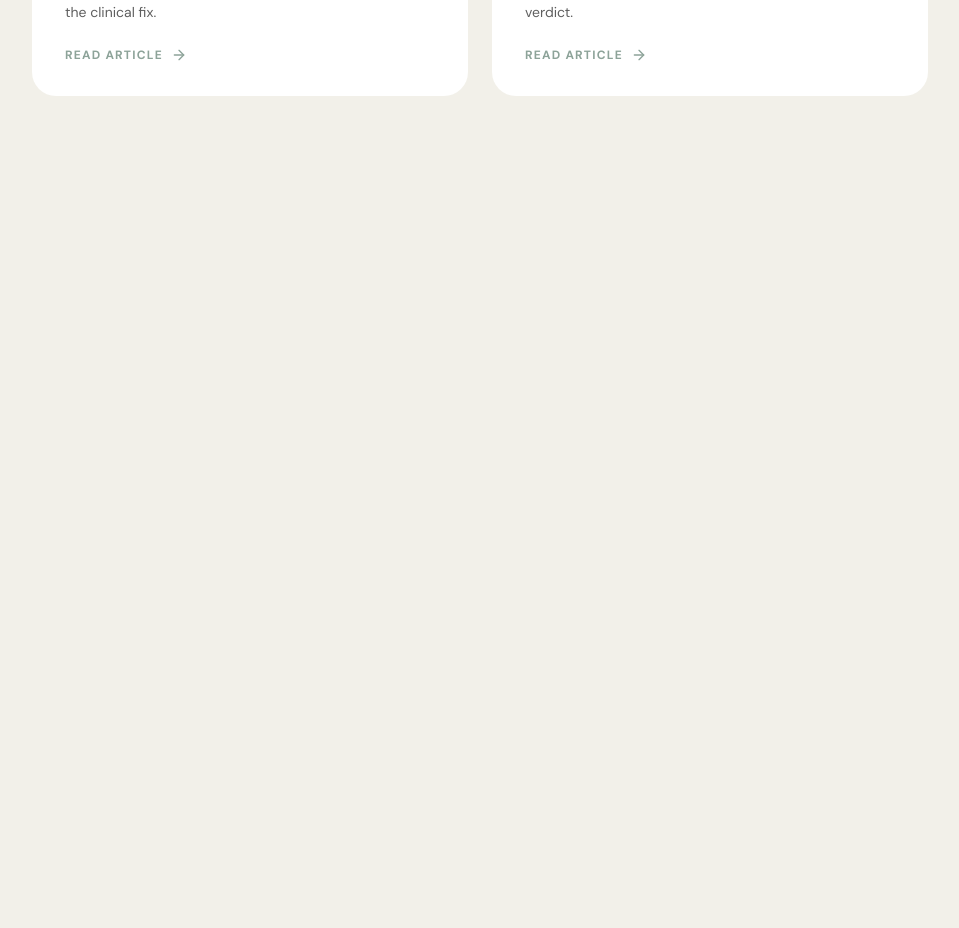
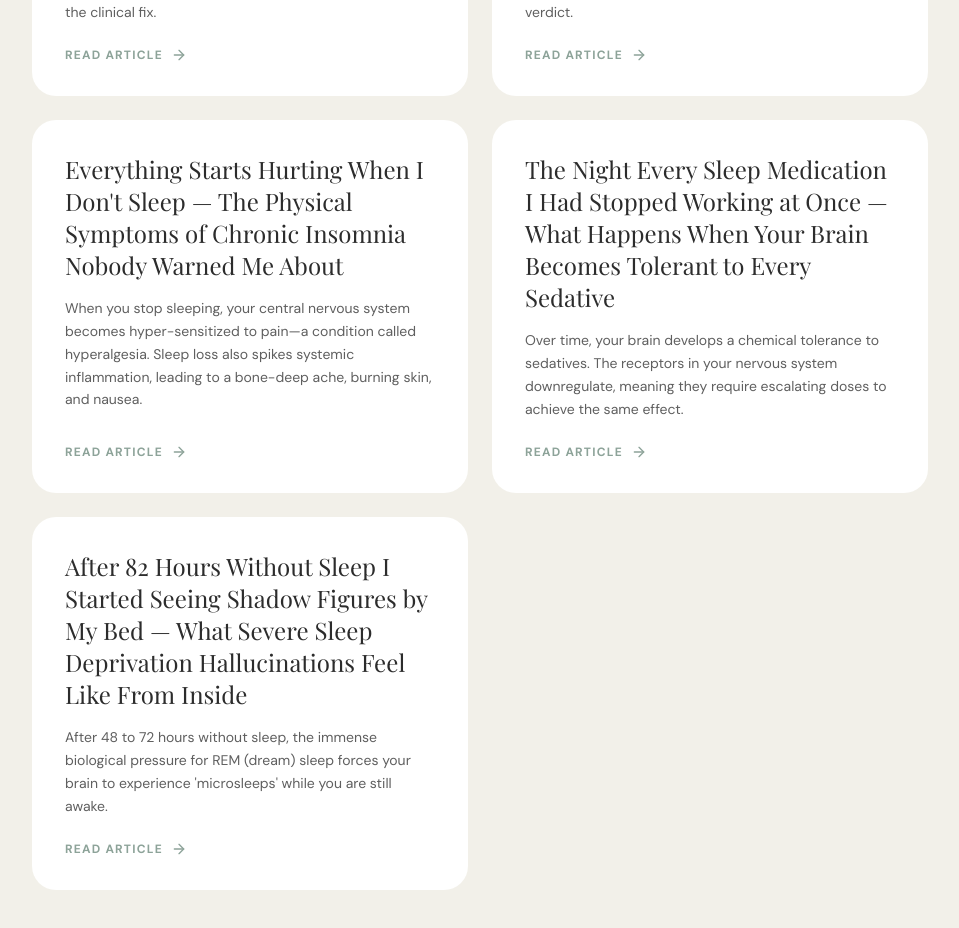
Before and after one commit to shishirtiwari23/good-night-companion, a Next.js app: page /articles in a window 1280 px wide. Shown: the part 3166-4094 px from the top of the page, without its empty margins (160-1119 px from the left). Before the commit the page ends 3358 px from the top, so only its background shows below. Built offline with nearby package versions, Linux system fonts and the light colour scheme; a web font is replaced by a local one.

Commit message:
fix: register new articles into routing and sitemap arrays

```diff
--- a/app/articles/page.tsx
+++ b/app/articles/page.tsx
@@ -103,6 +103,21 @@ const articles = [
     description: "Rigid, unguided CBT-I often fails because it spikes anxiety without psychological support. Here is why ACT-I is the missing piece — and why a bad night is data, not a verdict.",
     slug: "why-cbt-i-didnt-work-for-me",
   },
+  {
+    title: "Everything Starts Hurting When I Don't Sleep — The Physical Symptoms of Chronic Insomnia Nobody Warned Me About",
+    description: "When you stop sleeping, your central nervous system becomes hyper-sensitized to pain—a condition called hyperalgesia. Sleep loss also spikes systemic inflammation, leading to a bone-deep ache, burning skin, and nausea.",
+    slug: "everything-starts-hurting-when-i-dont-sleep",
+  },
+  {
+    title: "The Night Every Sleep Medication I Had Stopped Working at Once — What Happens When Your Brain Becomes Tolerant to Every Sedative",
+    description: "Over time, your brain develops a chemical tolerance to sedatives. The receptors in your nervous system downregulate, meaning they require escalating doses to achieve the same effect.",
+    slug: "the-night-every-sleep-medication-stopped-working",
+  },
+  {
+    title: "After 82 Hours Without Sleep I Started Seeing Shadow Figures by My Bed — What Severe Sleep Deprivation Hallucinations Feel Like From Inside",
+    description: "After 48 to 72 hours without sleep, the immense biological pressure for REM (dream) sleep forces your brain to experience 'microsleeps' while you are still awake.",
+    slug: "after-82-hours-without-sleep-i-started-seeing-shadow-figures",
+  },
 ];
 
 export default function ArticlesPage() {
--- a/app/sitemap.ts
+++ b/app/sitemap.ts
@@ -26,6 +26,9 @@ export default function sitemap(): MetadataRoute.Sitemap {
     '/articles/why-i-followed-every-sleep-hygiene-rule-perfectly',
     '/articles/why-it-takes-me-hours-to-fall-asleep',
     '/articles/why-cbt-i-didnt-work-for-me',
+    '/articles/everything-starts-hurting-when-i-dont-sleep',
+    '/articles/the-night-every-sleep-medication-stopped-working',
+    '/articles/after-82-hours-without-sleep-i-started-seeing-shadow-figures',
     '/tools/calculator',
     '/tools/pmr',
     '/tools/recharge',
```
